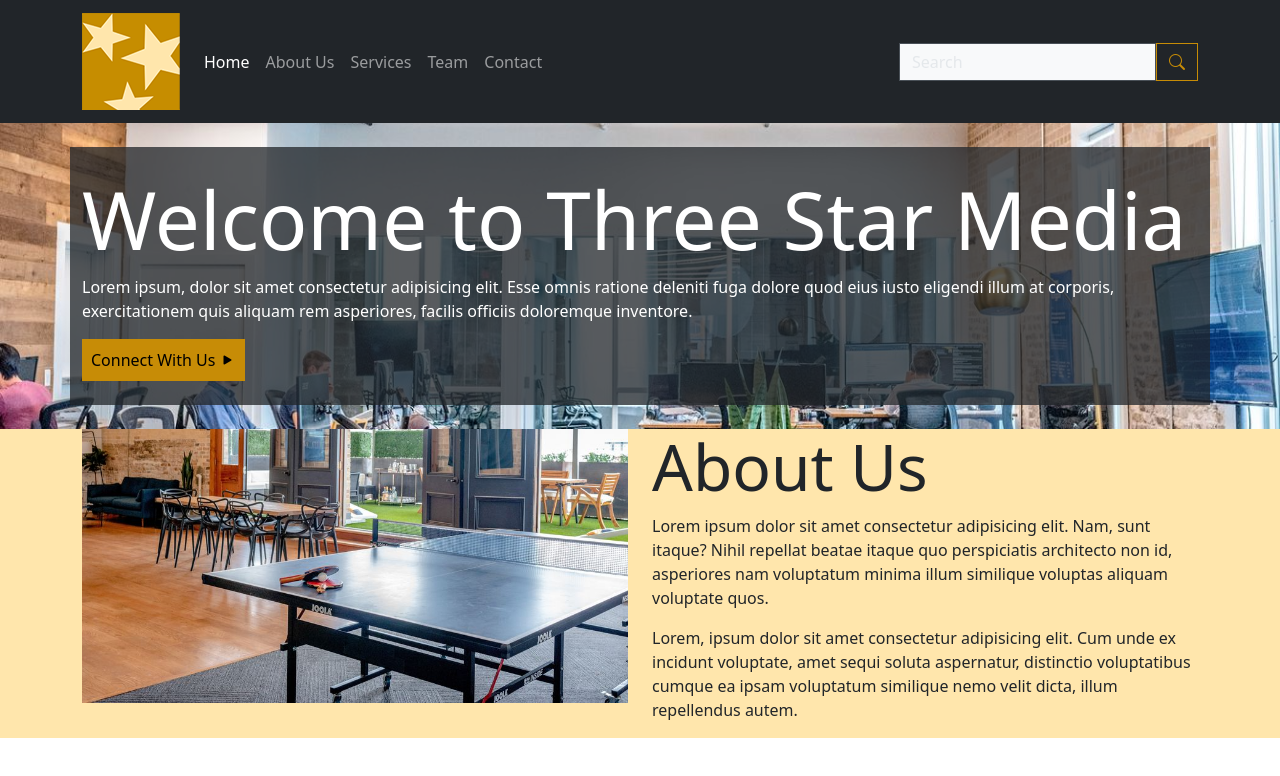
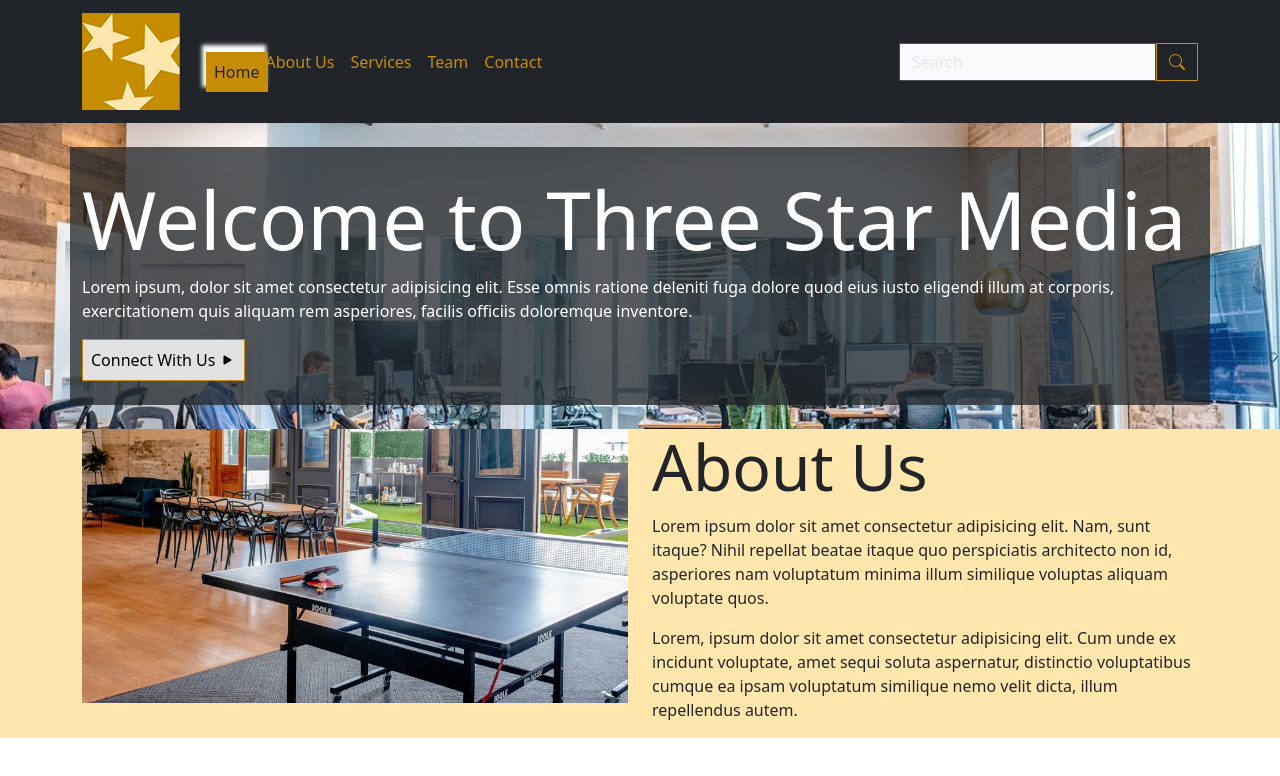
Before and after one commit to F23-mtm6201-010/mtm6201-week10, a plain HTML site: page index.html in a window 1280 px wide. Drawn offline with nearby package versions, Linux system fonts and the light colour scheme.

Commit message:
adds some extra libraries

```diff
--- a/css/threestar.css
+++ b/css/threestar.css
@@ -32,3 +32,70 @@
   background: white url(../images/main-banner.jpg) no-repeat center;
   background-size: cover;
 }
+
+/* LoVe HAte */
+.navbar li a,
+.navbar li a:link,
+.navbar li a:visited{
+  color: var(--bs-primary);
+}
+.navbar li a:hover,
+.navbar li a:focus,
+.navbar li a.active,
+.navbar-nav .nav-link.active,
+.navbar-nav .nav-link.show{
+  background-color: var(--bs-primary);
+  color: var(--bs-dark);
+  animation: specialhover 1s forwards;
+}
+@keyframes specialhover {
+0%{
+  transform: translate(0,0)
+}
+100%{
+  transform: translate(10px, 10px);
+  box-shadow: white -3px -6px 4px 1px;
+}
+
+}
+
+.hvr-radial-out {
+  display: inline-block;
+  vertical-align: middle;
+  -webkit-transform: perspective(1px) translateZ(0);
+  transform: perspective(1px) translateZ(0);
+  box-shadow: 0 0 1px rgba(0, 0, 0, 0);
+  position: relative;
+  overflow: hidden;
+  background: #e1e1e1;
+  -webkit-transition-property: color;
+  transition-property: color;
+  -webkit-transition-duration: 0.3s;
+  transition-duration: 0.3s;
+}
+.hvr-radial-out:before {
+  content: "";
+  position: absolute;
+  z-index: -1;
+  top: 0;
+  left: 0;
+  right: 0;
+  bottom: 0;
+  background: var(--bs-primary);
+  border-radius: 100%;
+  -webkit-transform: scale(0);
+  transform: scale(0);
+  -webkit-transition-property: transform;
+  transition-property: transform;
+  -webkit-transition-duration: 0.3s;
+  transition-duration: 0.3s;
+  -webkit-transition-timing-function: ease-out;
+  transition-timing-function: ease-out;
+}
+.hvr-radial-out:hover, .hvr-radial-out:focus, .hvr-radial-out:active {
+  color: white;
+}
+.hvr-radial-out:hover:before, .hvr-radial-out:focus:before, .hvr-radial-out:active:before {
+  -webkit-transform: scale(2);
+  transform: scale(2);
+}
--- a/index.html
+++ b/index.html
@@ -9,6 +9,10 @@
   <link href="https://cdn.jsdelivr.net/npm/bootstrap@5.3.2/dist/css/bootstrap.min.css" rel="stylesheet" integrity="sha384-T3c6CoIi6uLrA9TneNEoa7RxnatzjcDSCmG1MXxSR1GAsXEV/Dwwykc2MPK8M2HN" crossorigin="anonymous">
   <!-- Bootstrap Icons -->
   <link rel="stylesheet" href="https://cdn.jsdelivr.net/npm/bootstrap-icons@1.11.1/font/bootstrap-icons.css">
+  <!-- Animate.css -->
+  <link rel="stylesheet" href="https://cdnjs.cloudflare.com/ajax/libs/animate.css/4.1.1/animate.min.css" />
+  <!-- Animate on Scroll CSS -->
+  <link rel="stylesheet" href="https://unpkg.com/aos@next/dist/aos.css" />
   <!-- Custom CSS -->
   <link rel="stylesheet" href="css/threestar.css">
 </head>
@@ -17,7 +21,7 @@
   <header class="bg-dark">
     <nav class="navbar navbar-expand-lg bg-dark" data-bs-theme="dark">
       <div class="container-lg">
-        <a class="navbar-brand" href="#home">
+        <a class="navbar-brand animate__animated animate__tada" href="#home">
           <img src="images/logo.png" alt="Three Star Media Logo">
         </a>
         <button class="navbar-toggler" type="button" data-bs-toggle="collapse" data-bs-target="#navbarSupportedContent" aria-controls="navbarSupportedContent" aria-expanded="false" aria-label="Toggle navigation">
@@ -62,7 +66,7 @@
             <p>
               Lorem ipsum, dolor sit amet consectetur adipisicing elit. Esse omnis ratione deleniti fuga dolore quod eius iusto eligendi illum at corporis, exercitationem quis aliquam rem asperiores, facilis officiis doloremque inventore.
             </p>
-            <a href="#contact" class="btn btn-primary rounded-0 p-2">
+            <a href="#contact" class="hvr-radial-out btn btn-primary rounded-0 p-2">
               Connect With Us <i class="bi bi-play-fill"></i>
             </a>
           </div><!-- closes .col -->
@@ -74,10 +78,10 @@
       <div class="container-lg">
         <div class="row">
           <div class="col-md-6">
-            <img src="images/about-us.jpg" alt="placeholder" class="w-100">
+            <img data-aos="zoom-in" src="images/about-us.jpg" alt="placeholder" class="w-100">
           </div>
           <div class="col-md-6">
-            <h2 class="display-3">About Us</h2>
+            <h2 class="display-3" data-aos="fade-in">About Us</h2>
             <p>
               Lorem ipsum dolor sit amet consectetur adipisicing elit. Nam, sunt itaque? Nihil repellat beatae itaque quo perspiciatis architecto non id, asperiores nam voluptatum minima illum similique voluptas aliquam voluptate quos.
             </p>
@@ -91,6 +95,11 @@
   </main>
   <!-- Bootstrap JS -->
   <script src="https://cdn.jsdelivr.net/npm/bootstrap@5.3.2/dist/js/bootstrap.bundle.min.js" integrity="sha384-C6RzsynM9kWDrMNeT87bh95OGNyZPhcTNXj1NW7RuBCsyN/o0jlpcV8Qyq46cDfL" crossorigin="anonymous"></script>
+  <!-- Animate on Scroll JS -->
+  <script src="https://unpkg.com/aos@next/dist/aos.js"></script>
+  <script>
+    AOS.init();
+  </script>
 </body>
 
 </html>
```
